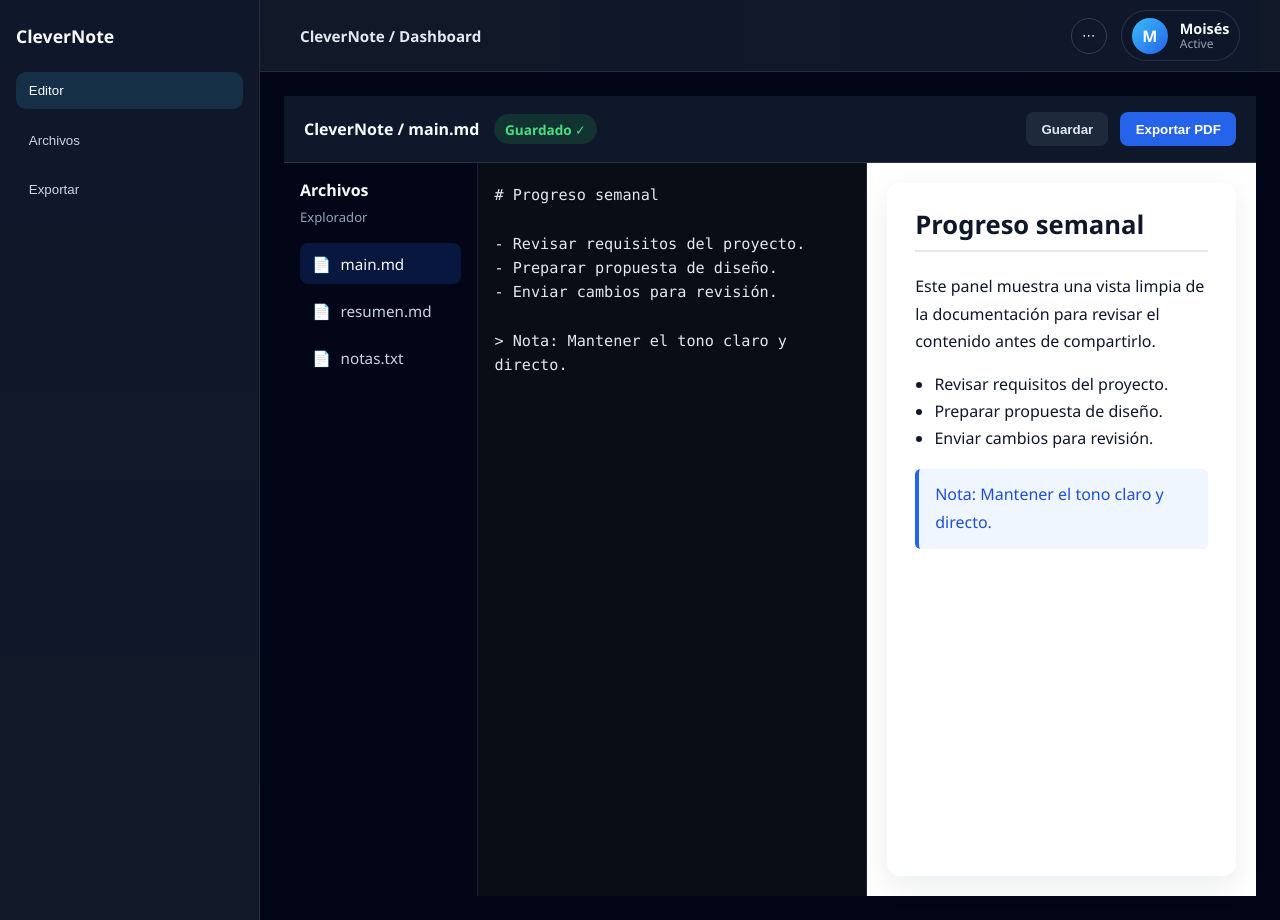
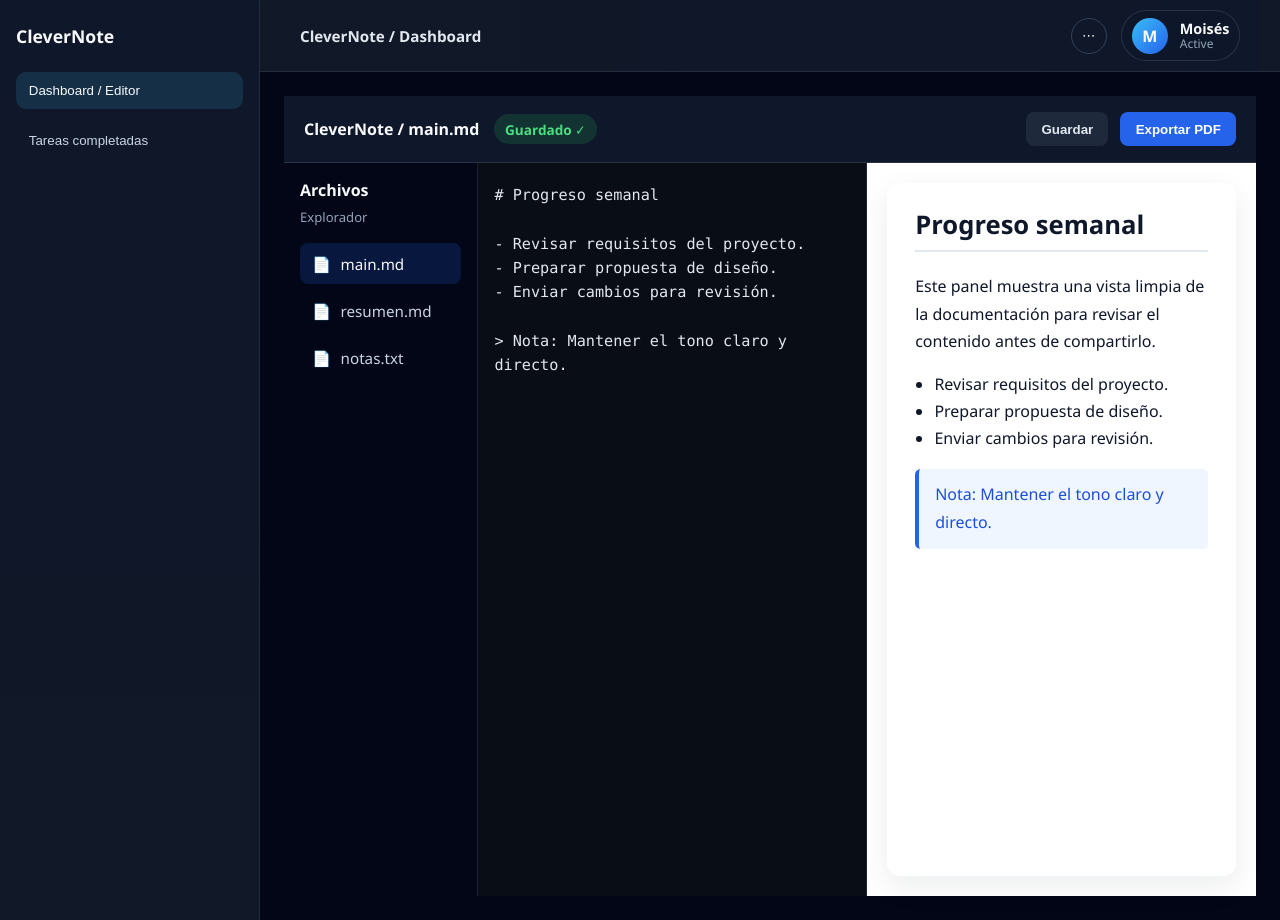
Before and after one commit to AkNdrow/PROYECTO-FINAL-PROGRAMACI-N-WEB, a React (Vite) app in the folder frontend/: page / in a window 1280 px wide. Both pictures are taken after typing "name@example.com", "Sample123" into the empty fields and a click on the button "Iniciar Sesión". Built offline with nearby package versions, Linux system fonts and the light colour scheme; the HTML template or start-up script is replaced by a standard one.

Commit message:
vista de Tareas Completadas

```diff
--- a/frontend/src/App.jsx
+++ b/frontend/src/App.jsx
@@ -25,9 +25,5 @@ export default function App() {
     );
   }
 
-  return (
-    <DashboardLayout onLogout={() => setCurrentView('login')}>
-      <MarkdownEditorView />
-    </DashboardLayout>
-  );
+  return <DashboardLayout onLogout={() => setCurrentView('login')} />;
 }
--- a/frontend/src/components/DashboardLayout.jsx
+++ b/frontend/src/components/DashboardLayout.jsx
@@ -1,30 +1,24 @@
-import React from 'react';
+import React, { useState } from 'react';
 import './DashboardLayout.css';
 import Navbar from './Navbar';
+import Sidebar from './Sidebar';
+import MarkdownEditorView from './MarkdownEditorView';
+import DataTable from './DataTable';
 
-export default function DashboardLayout({ children, onLogout }) {
+export default function DashboardLayout({ onLogout }) {
+  const [activeSection, setActiveSection] = useState('editor');
+
   return (
     <div className="dashboard-container">
-      <aside className="sidebar-container">
-        <div className="sidebar-brand">CleverNote</div>
-        <nav className="sidebar-nav">
-          <button type="button" className="sidebar-link active">
-            Editor
-          </button>
-          <button type="button" className="sidebar-link">
-            Archivos
-          </button>
-          <button type="button" className="sidebar-link">
-            Exportar
-          </button>
-        </nav>
-      </aside>
+      <Sidebar activeSection={activeSection} onSelectSection={setActiveSection} />
 
       <header className="navbar-container">
         <Navbar userName="Moisés" title="CleverNote / Dashboard" />
       </header>
 
-      <main className="content-container">{children}</main>
+      <main className="content-container">
+        {activeSection === 'completed' ? <DataTable /> : <MarkdownEditorView />}
+      </main>
     </div>
   );
 }
--- /dev/null
+++ b/frontend/src/components/DataTable.css
@@ -0,0 +1,70 @@
+.table-card {
+  background: rgba(15, 23, 42, 0.95);
+  border: 1px solid rgba(148, 163, 184, 0.16);
+  border-radius: 16px;
+  padding: 1.1rem;
+  box-shadow: 0 14px 40px rgba(2, 6, 23, 0.25);
+}
+
+.table-header {
+  display: flex;
+  justify-content: space-between;
+  align-items: center;
+  margin-bottom: 1rem;
+}
+
+.table-header h3 {
+  margin: 0;
+  color: #f8fafc;
+}
+
+.table-header p {
+  margin: 0.2rem 0 0;
+  color: #94a3b8;
+  font-size: 0.9rem;
+}
+
+.table-action {
+  background: linear-gradient(135deg, #38bdf8, #2563eb);
+  border: none;
+  color: #fff;
+  padding: 0.6rem 0.9rem;
+  border-radius: 999px;
+  cursor: pointer;
+  font-weight: 600;
+}
+
+.data-table {
+  width: 100%;
+  border-collapse: collapse;
+  overflow: hidden;
+  border-radius: 12px;
+}
+
+.data-table th,
+.data-table td {
+  padding: 0.85rem 0.9rem;
+  text-align: left;
+  border-bottom: 1px solid rgba(148, 163, 184, 0.15);
+}
+
+.data-table th {
+  background: rgba(30, 41, 59, 0.95);
+  color: #e2e8f0;
+  font-size: 0.85rem;
+  text-transform: uppercase;
+  letter-spacing: 0.04em;
+}
+
+.data-table td {
+  color: #cbd5e1;
+}
+
+.table-status {
+  display: inline-block;
+  padding: 0.3rem 0.6rem;
+  border-radius: 999px;
+  background: rgba(34, 197, 94, 0.16);
+  color: #86efac;
+  font-size: 0.82rem;
+}
--- /dev/null
+++ b/frontend/src/components/DataTable.jsx
@@ -0,0 +1,65 @@
+import React from 'react';
+import './DataTable.css';
+
+const rows = [
+  {
+    id: 1,
+    name: 'Plan de sprint.md',
+    modified: '2026-07-27',
+    category: 'Proyecto',
+    status: 'Listo'
+  },
+  {
+    id: 2,
+    name: 'Resumen ejecutivo.md',
+    modified: '2026-07-25',
+    category: 'Reunión',
+    status: 'Pendiente'
+  },
+  {
+    id: 3,
+    name: 'Notas de diseño.txt',
+    modified: '2026-07-24',
+    category: 'Diseño',
+    status: 'Listo'
+  }
+];
+
+export default function DataTable() {
+  return (
+    <div className="table-card">
+      <div className="table-header">
+        <div>
+          <h3>Documentos recientes</h3>
+          <p>Lista de archivos y notas actuales</p>
+        </div>
+        <button type="button" className="table-action">
+          + Nuevo
+        </button>
+      </div>
+
+      <table className="data-table">
+        <thead>
+          <tr>
+            <th>Nombre del archivo</th>
+            <th>Fecha de modificación</th>
+            <th>Categoría</th>
+            <th>Acciones</th>
+          </tr>
+        </thead>
+        <tbody>
+          {rows.map((row) => (
+            <tr key={row.id}>
+              <td>{row.name}</td>
+              <td>{row.modified}</td>
+              <td>{row.category}</td>
+              <td>
+                <span className="table-status">{row.status}</span>
+              </td>
+            </tr>
+          ))}
+        </tbody>
+      </table>
+    </div>
+  );
+}
--- a/frontend/src/components/MarkdownEditorView.css
+++ b/frontend/src/components/MarkdownEditorView.css
@@ -198,6 +198,10 @@ body {
   border-radius: 0.35rem;
 }
 
+.table-section {
+  margin-top: 1rem;
+}
+
 @media (max-width: 900px) {
   .markdown-layout {
     grid-template-columns: 1fr;
--- /dev/null
+++ b/frontend/src/components/Sidebar.css
@@ -0,0 +1,37 @@
+.sidebar-container {
+  grid-row: 1 / 3;
+  background: linear-gradient(180deg, #0f172a 0%, #111827 100%);
+  border-right: 1px solid rgba(148, 163, 184, 0.15);
+  padding: 1.5rem 1rem;
+  display: flex;
+  flex-direction: column;
+  gap: 1.5rem;
+}
+
+.sidebar-brand {
+  font-size: 1.1rem;
+  font-weight: 700;
+  color: #f8fafc;
+}
+
+.sidebar-nav {
+  display: flex;
+  flex-direction: column;
+  gap: 0.75rem;
+}
+
+.sidebar-link {
+  background: transparent;
+  border: none;
+  color: #cbd5e1;
+  text-align: left;
+  padding: 0.7rem 0.8rem;
+  border-radius: 10px;
+  cursor: pointer;
+}
+
+.sidebar-link.active,
+.sidebar-link:hover {
+  background-color: rgba(56, 189, 248, 0.14);
+  color: #f8fafc;
+}
--- /dev/null
+++ b/frontend/src/components/Sidebar.jsx
@@ -0,0 +1,27 @@
+import React from 'react';
+import './Sidebar.css';
+
+export default function Sidebar({ activeSection, onSelectSection }) {
+  const sections = [
+    { key: 'editor', label: 'Dashboard / Editor' },
+    { key: 'completed', label: 'Tareas completadas' }
+  ];
+
+  return (
+    <aside className="sidebar-container">
+      <div className="sidebar-brand">CleverNote</div>
+      <nav className="sidebar-nav">
+        {sections.map((section) => (
+          <button
+            key={section.key}
+            type="button"
+            className={`sidebar-link ${activeSection === section.key ? 'active' : ''}`}
+            onClick={() => onSelectSection(section.key)}
+          >
+            {section.label}
+          </button>
+        ))}
+      </nav>
+    </aside>
+  );
+}
```
Also changed, not shown: 5 other files (tests, documents, lock files or other folders).
